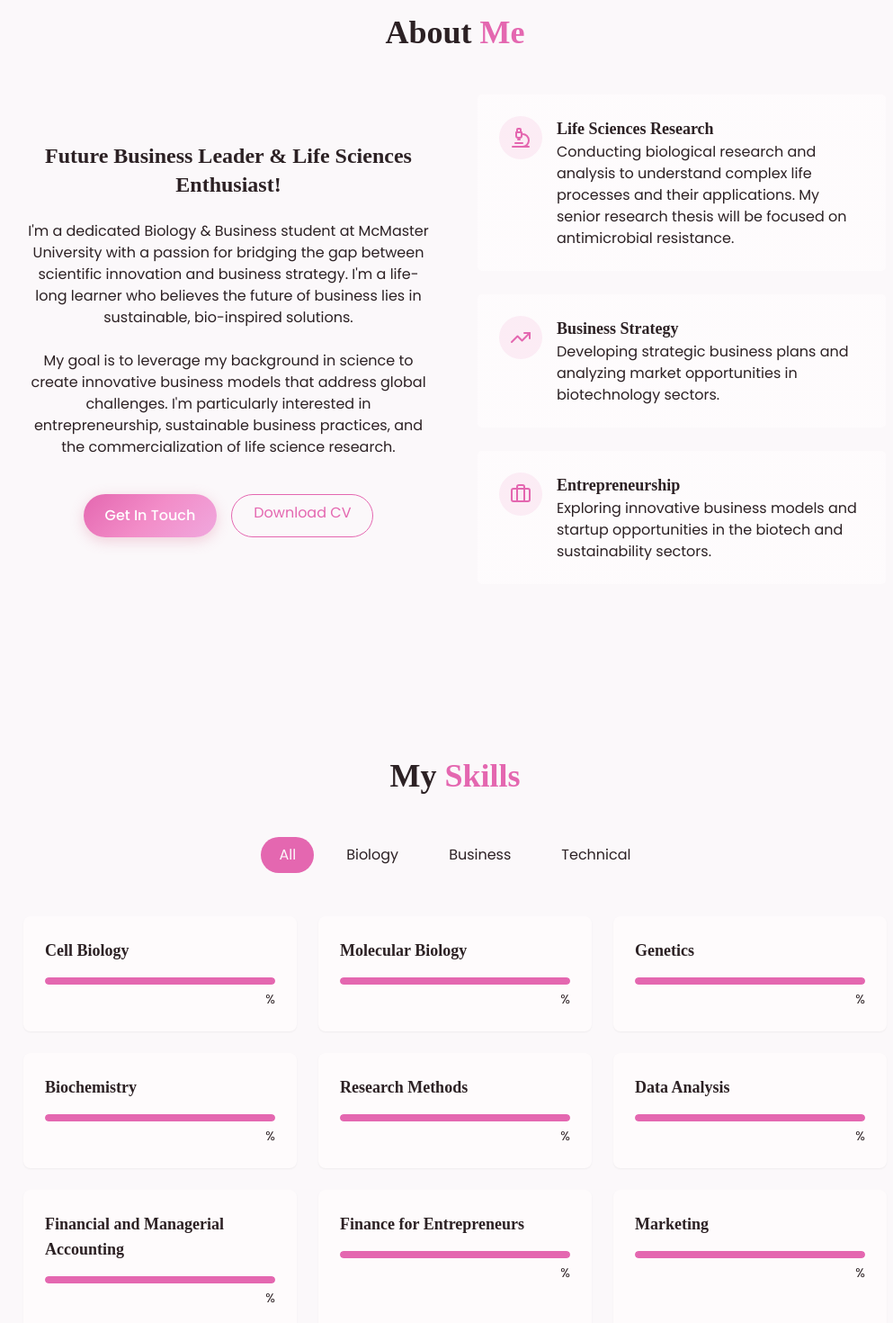
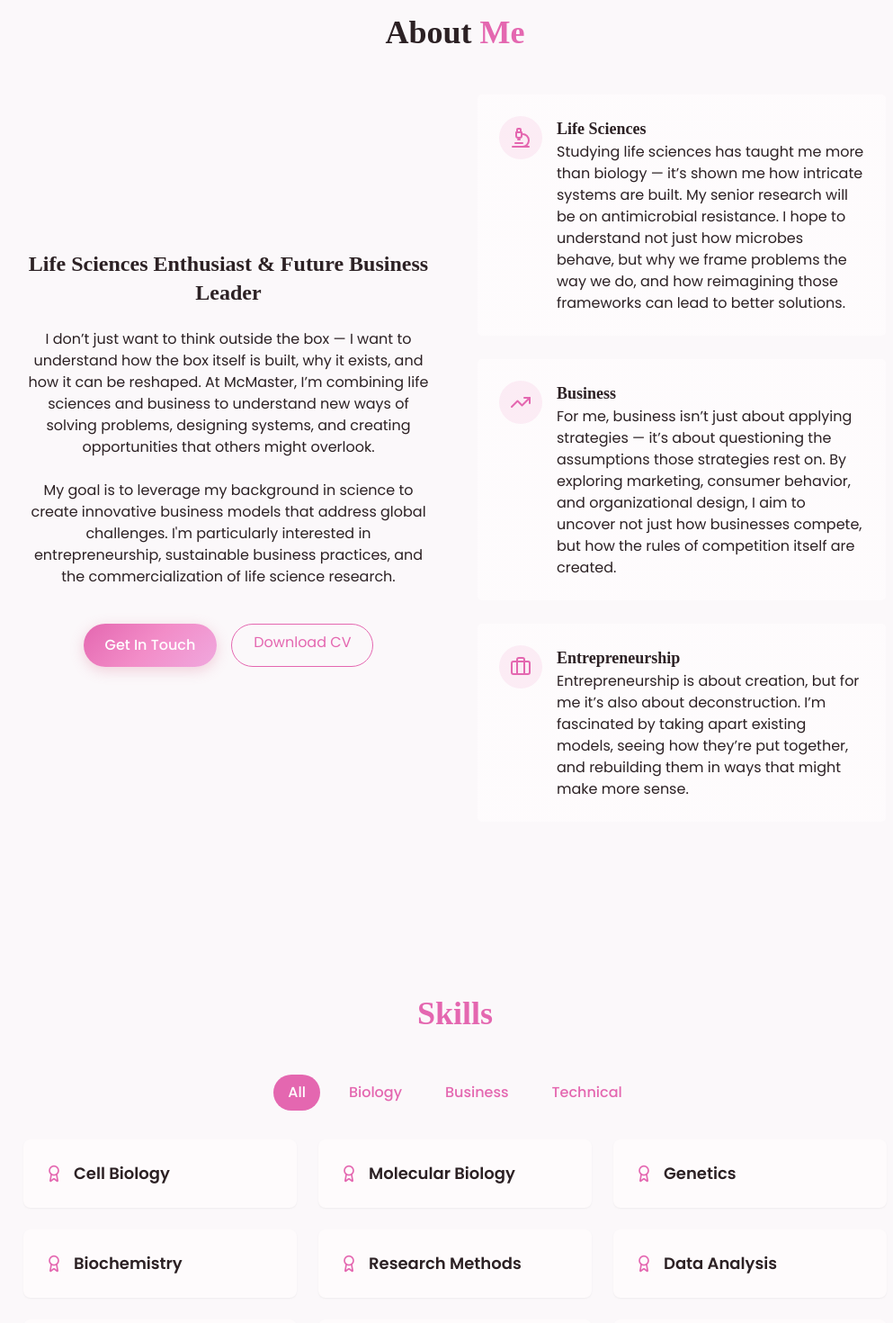
Before and after one commit to greens422/Personal-Website, a React (Vite) app: page / in a window 1280 px wide. Shown: the part 880-2350 px from the top of the page at 90% size, without its empty margins (134-1127 px from the left). Built offline with nearby package versions, Linux system fonts and the light colour scheme.

Commit message:
third commit

```diff
--- a/src/components/AboutSection.jsx
+++ b/src/components/AboutSection.jsx
@@ -12,14 +12,15 @@ export const AboutSection = () => {
         <div className="grid grid-cols-1 md:grid-cols-2 gap-12 items-center">
           <div className="space-y-6">
             <h3 className="text-2xl font-semibold">
-              Future Business Leader & Life Sciences Enthusiast!
+              Life Sciences Enthusiast & Future Business Leader
             </h3>
 
             <p className="text-muted-foreground">
-              I'm a dedicated Biology & Business student at McMaster University with a
-              passion for bridging the gap between scientific innovation and
-              business strategy. I'm a life-long learner who believes the future of
-              business lies in sustainable, bio-inspired solutions.
+            I don’t just want to think outside the box — I want to understand how
+            the box itself is built, why it exists, and how it can be reshaped.
+            At McMaster, I’m combining life sciences and business to understand new
+            ways of solving problems, designing systems, and creating opportunities
+            that others might overlook.
             </p>
 
             <p className="text-muted-foreground">
@@ -51,11 +52,13 @@ export const AboutSection = () => {
                   <Microscope className="h-6 w-6 text-primary" />
                 </div>
                 <div className="text-left">
-                  <h4 className="font-semibold text-lg">Life Sciences Research</h4>
+                  <h4 className="font-semibold text-lg">Life Sciences</h4>
                   <p className="text-muted-foreground">
-                    Conducting biological research and analysis to understand
-                    complex life processes and their applications. My senior research
-                    thesis will be focused on antimicrobial resistance.
+                  Studying life sciences has taught me more than biology — it’s
+                  shown me how intricate systems are built. My senior research will be
+                  on antimicrobial resistance. I hope to understand not just how microbes
+                  behave, but why we frame problems the way we do, and how reimagining
+                  those frameworks can lead to better solutions.
                   </p>
                 </div>
               </div>
@@ -66,10 +69,13 @@ export const AboutSection = () => {
                   <TrendingUp className="h-6 w-6 text-primary" />
                 </div>
                 <div className="text-left">
-                  <h4 className="font-semibold text-lg">Business Strategy</h4>
+                  <h4 className="font-semibold text-lg">Business</h4>
                   <p className="text-muted-foreground">
-                    Developing strategic business plans and analyzing market
-                    opportunities in biotechnology sectors.
+                  For me, business isn’t just about applying strategies — it’s about
+                  questioning the assumptions those strategies rest on. By exploring
+                  marketing, consumer behavior, and organizational design, I aim to
+                  uncover not just how businesses compete, but how the rules of
+                  competition itself are created.
                   </p>
                 </div>
               </div>
@@ -83,8 +89,10 @@ export const AboutSection = () => {
                 <div className="text-left">
                   <h4 className="font-semibold text-lg">Entrepreneurship</h4>
                   <p className="text-muted-foreground">
-                    Exploring innovative business models and startup opportunities
-                    in the biotech and sustainability sectors.
+                  Entrepreneurship is about creation, but for me it’s also about
+                  deconstruction. I’m fascinated by taking apart existing models,
+                  seeing how they’re put together, and rebuilding them in ways that
+                  might make more sense.
                   </p>
                 </div>
               </div>
--- a/src/components/SchoolSection.jsx
+++ b/src/components/SchoolSection.jsx
@@ -9,6 +9,7 @@ export const SchoolSection = () => {
         </h2>
 
         <div className="space-y-8">
+          {/* McMaster University Section */}
           <div className="gradient-border p-6 card-hover">
             <div className="flex flex-col md:flex-row md:items-center md:justify-between mb-4">
               <div className="flex items-center gap-4 mb-2 md:mb-0">
@@ -23,7 +24,7 @@ export const SchoolSection = () => {
               <div className="flex flex-col md:items-end text-sm text-muted-foreground">
                 <div className="flex items-center gap-1 mb-1">
                   <Calendar className="h-4 w-4" />
-                  <span>{/* Add graduation year here, e.g., "2020 - 2024" */}Expected Graduation: 2027</span>
+                  <span>Expected Graduation: 2027</span>
                 </div>
               </div>
             </div>
@@ -48,24 +49,56 @@ export const SchoolSection = () => {
                 <Award className="h-5 w-5 text-primary mt-1" />
                 <div>
                   <h4 className="font-semibold">Academic Achievements</h4>
-                  <ul className="list-disc list-inside text-muted-foreground space-y-1 ml-4 mt-2">
-                    <li>[11.2/12] - [Academic Standing: Dean's Honour List]</li>
-                    <li>Relevant Coursework - Cell Biology, Molecular Genetics, Introduction to Financial and Managerial Accounting, Finance for Entrepreneurs, Statistics for the Life Sciences, Calculus for the Life Sciences</li>
-                    <li>[Academic Honors/Awards - McMaster Academic Excellence in STEM Entrance Scholarship (students coming into the top 10% of their Faculty) 2022, Honours Certificate of Bilingual Studies in French Immersion 2022]</li>
-                    <li>[Activities - DeGroote Finance and Investment Council]</li>
-                  </ul>
+                  <div className="text-muted-foreground space-y-2 mt-2">
+                    <p>[11.2/12] - Academic Standing: Dean's Honour List</p>
+                    <p>
+                      Relevant Coursework: Cell Biology, Molecular Genetics, Introduction to Financial and Managerial Accounting, Finance for Entrepreneurs, Statistics for the Life Sciences, Calculus for the Life Sciences
+                    </p>
+                    <p>
+                      Academic Honors/Awards: McMaster Academic Excellence in STEM Entrance Scholarship (students coming into the top 10% of their Faculty) 2022, Honours Certificate of Bilingual Studies in French Immersion 2022
+                    </p>
+                  </div>
                 </div>
-              </div>
-
-              {/* Academic projects */}
-              <div className="pt-2">
-                <p className="text-muted-foreground text-sm">
-                  <strong>Notable Projects:</strong> [Add specific projects, e.g., "Business plan for sustainable biotech startup", "Research on cell signaling pathways", "Market analysis of Canadian pharmaceutical industry"]
-                </p>
               </div>
             </div>
           </div>
+          {/* Duplicate McMaster University Section */}
+          <div className="gradient-border p-6 card-hover">
+            <div className="flex flex-col md:flex-row md:items-center md:justify-between mb-4">
+              <div className="flex items-center gap-4 mb-2 md:mb-0">
+                <div className="p-3 rounded-full bg-primary/10">
+                  <GraduationCap className="h-6 w-6 text-primary" />
+                </div>
+                <div>
+                  <h3 className="text-xl font-semibold">Ivey Business School, Western University</h3>
+                  <p className="text-primary font-medium">London, Ontario, Canada</p>
+                </div>
+              </div>
+              <div className="flex flex-col md:items-end text-sm text-muted-foreground">
+                <div className="flex items-center gap-1 mb-1">
+                  <Calendar className="h-4 w-4" />
+                  <span>May 2024</span>
+                </div>
+              </div>
+            </div>
 
+            <div className="space-y-4">
+              <div className="flex items-start gap-3">
+                <BookOpen className="h-5 w-5 text-primary mt-1" />
+                <div>
+                  <h4 className="font-semibold text-lg">
+                    Women In Asset Management
+                  </h4>
+                  <p className="text-muted-foreground">
+                    Third Cohort
+                  </p>
+                  <p className="text-muted-foreground mt-2">
+                    Selected as 1 of 50 women across Canada to participate in the third cohort of Women in Asset Management. Gained valuable insights into investment strategies, portfolio management techniques, risk assessment methodologies, as well as market analysis.
+                  </p>
+                </div>
+              </div>
+            </div>
+          </div>
           {/* Optional: Add more education entries for high school, certificates, etc. */}
           {/*
           <div className="gradient-border p-6 card-hover">
--- a/src/components/SkillsSection.jsx
+++ b/src/components/SkillsSection.jsx
@@ -1,5 +1,5 @@
+import { Award } from "lucide-react";
 import { useState } from "react";
-import { cn } from "@/lib/utils";
 
 const skills = [
   // Biology & Life Sciences
@@ -19,7 +19,7 @@ const skills = [
   { name: "Entrepreneurship", category: "business" },
 
   // Technical & Analytics
-  { name: "Excel/Spreadsheets",  category: "technical" },
+  { name: "Excel/Spreadsheets", category: "technical" },
   { name: "VS Code Analysis", category: "technical" },
   { name: "Laboratory Equipment", category: "technical" },
 ];
@@ -32,51 +32,36 @@ export const SkillsSection = () => {
   const filteredSkills = skills.filter(
     (skill) => activeCategory === "all" || skill.category === activeCategory
   );
+
   return (
-    <section id="skills" className="py-24 px-4 relative bg-secondary/30">
+    <section id="skills" className="py-24 px-4 relative">
       <div className="container mx-auto max-w-5xl">
         <h2 className="text-3xl md:text-4xl font-bold mb-12 text-center">
-          My <span className="text-primary"> Skills</span>
+          <span className="text-primary">Skills</span>
         </h2>
-
-        <div className="flex flex-wrap justify-center gap-4 mb-12">
-          {categories.map((category, key) => (
+        <div className="flex justify-center mb-8 gap-4">
+          {categories.map((cat) => (
             <button
-              key={key}
-              onClick={() => setActiveCategory(category)}
-              className={cn(
-                "px-5 py-2 rounded-full transition-colors duration-300 capitalize",
-                activeCategory === category
-                  ? "bg-primary text-primary-foreground"
-                  : "bg-secondary/70 text-forefround hover:bd-secondary"
-              )}
+              key={cat}
+              className={`px-4 py-2 rounded-full font-medium transition ${
+                activeCategory === cat
+                  ? "bg-primary text-white"
+                  : "bg-muted text-primary"
+              }`}
+              onClick={() => setActiveCategory(cat)}
             >
-              {category}
+              {cat.charAt(0).toUpperCase() + cat.slice(1)}
             </button>
           ))}
         </div>
-
         <div className="grid grid-cols-1 sm:grid-cols-2 lg:grid-cols-3 gap-6">
           {filteredSkills.map((skill, key) => (
             <div
               key={key}
-              className="bg-card p-6 rounded-lg shadow-xs card-hover"
+              className="bg-card p-6 rounded-lg shadow-xs card-hover flex items-center gap-3"
             >
-              <div className="text-left mb-4">
-                <h3 className="font-semibold text-lg"> {skill.name}</h3>
-              </div>
-              <div className="w-full bg-secondary/50 h-2 rounded-full overflow-hidden">
-                <div
-                  className="bg-primary h-2 rounded-full origin-left animate-[grow_1.5s_ease-out]"
-                  style={{ width: skill.level + "%" }}
-                />
-              </div>
-
-              <div className="text-right mt-1">
-                <span className="text-sm text-muted-foreground">
-                  {skill.level}%
-                </span>
-              </div>
+              <Award className="h-5 w-5 text-primary" />
+              <span className="font-semibold text-lg">{skill.name}</span>
             </div>
           ))}
         </div>
```
Also changed, not shown: src/components/ExperienceSection.jsx (+108 -111 lines).
